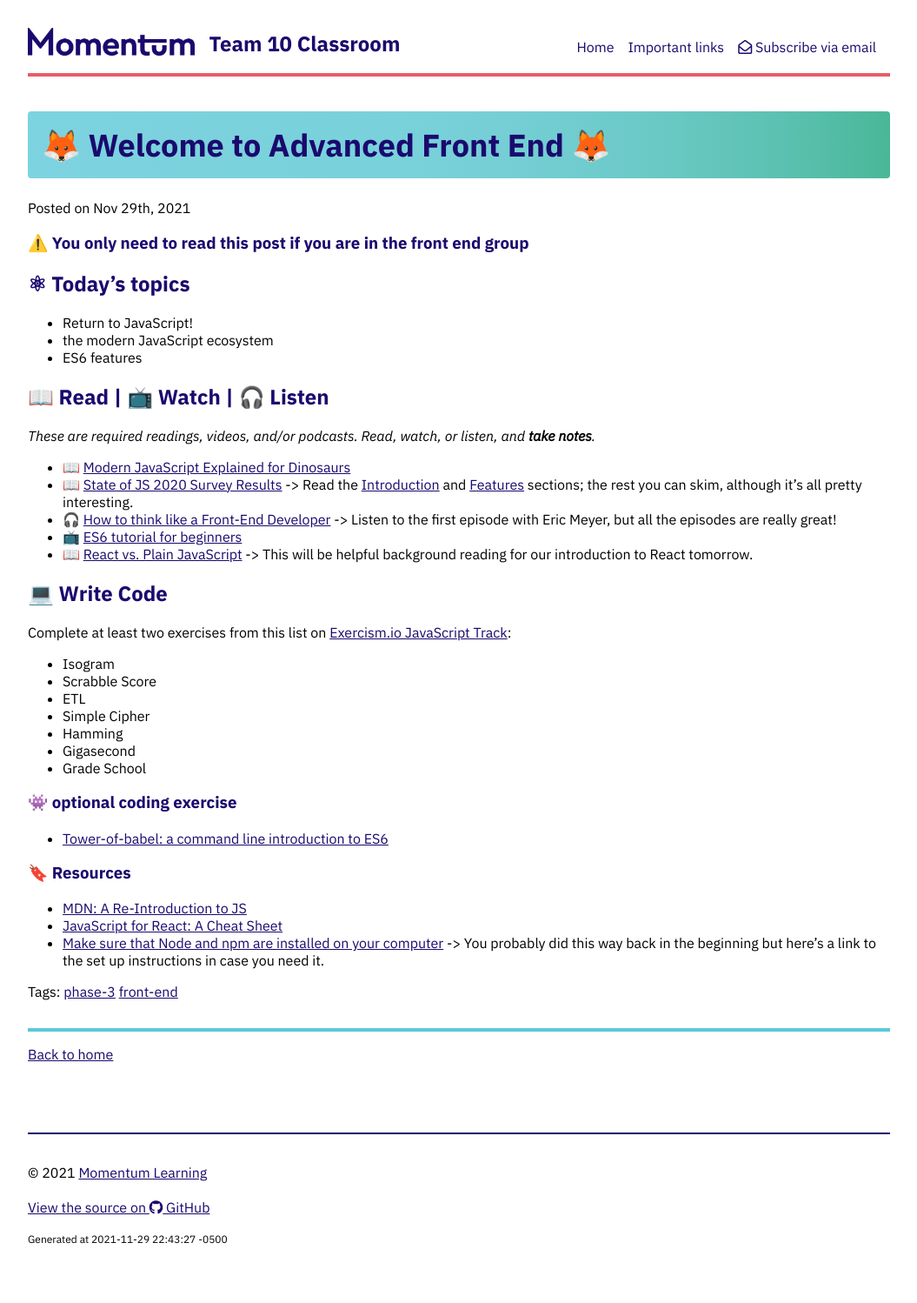
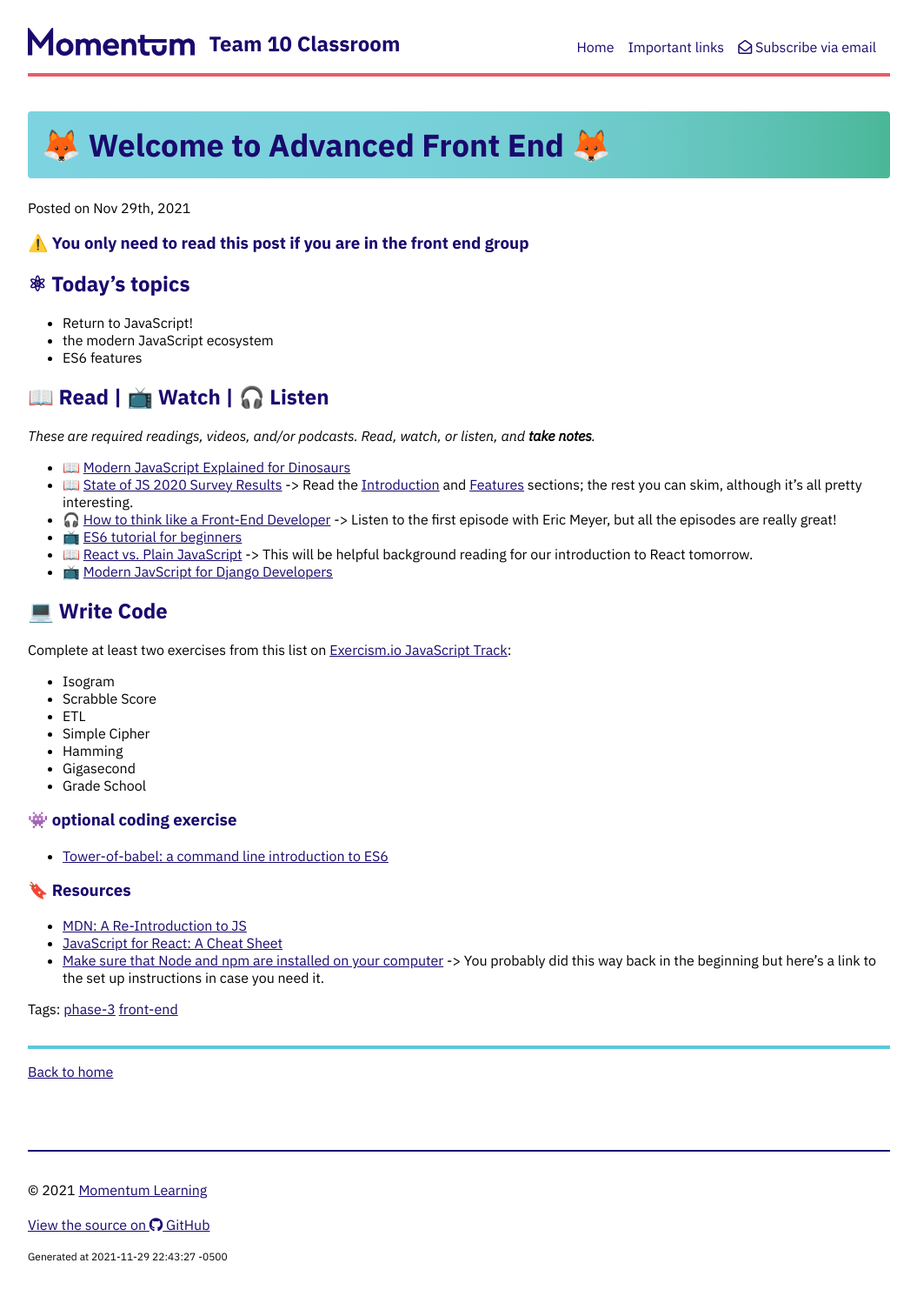
Before and after one commit to Momentum-Team-10/momentum-team-10.github.io, a Jekyll site: the page built from _posts/2021-11-29-welcome-ph-3-fe.md, in a window 1280 px wide. Shown: the whole page at 87% size, without its empty margins (112-1167 px from the left). Built offline with Jekyll 4.4.1, drawn with Linux system fonts in a browser that asks for light colours; nearby versions of some CDN libraries.

Commit message:
Add one more conference talk link for front end

```diff
--- a/_posts/2021-11-29-welcome-ph-3-fe.md
+++ b/_posts/2021-11-29-welcome-ph-3-fe.md
@@ -23,6 +23,8 @@ _These are required readings, videos, and/or podcasts. Read, watch, or listen, a
 - 🎧 [How to think like a Front-End Developer](https://shoptalkshow.com/series/how-to-think-like-a-front-end-developer/) -> Listen to the first episode with Eric Meyer, but all the episodes are really great!
 - 📺 [ES6 tutorial for beginners](https://www.youtube.com/watch?v=WZQc7RUAg18)
 - 📖 [React vs. Plain JavaScript](https://www.framer.com/blog/posts/react-vs-vanilla-js/) -> This will be helpful background reading for our introduction to React tomorrow.
+- 📺 [Modern JavScript for Django Developers](https://2021.djangocon.us/talks/modern-javascript-for-django-developers/)
+
 
 ## 💻 Write Code
 
```
